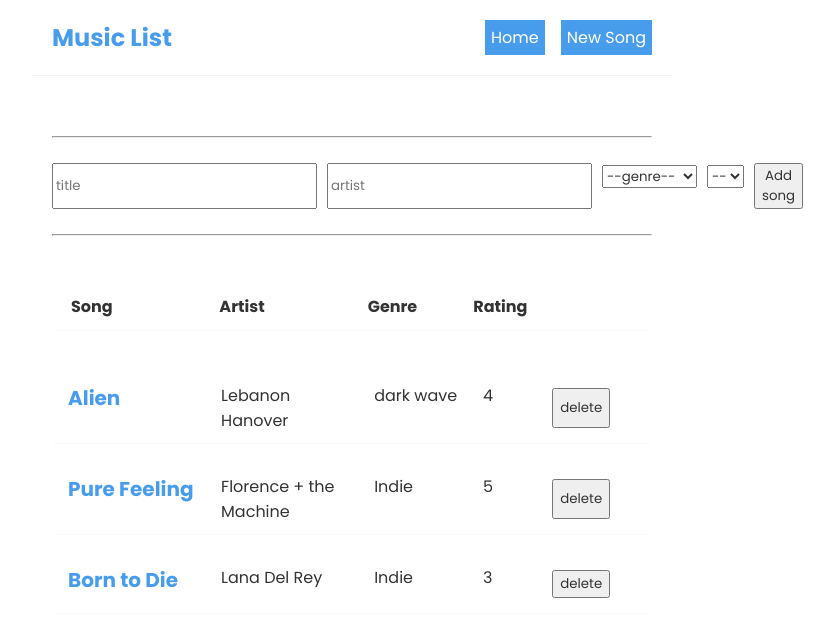
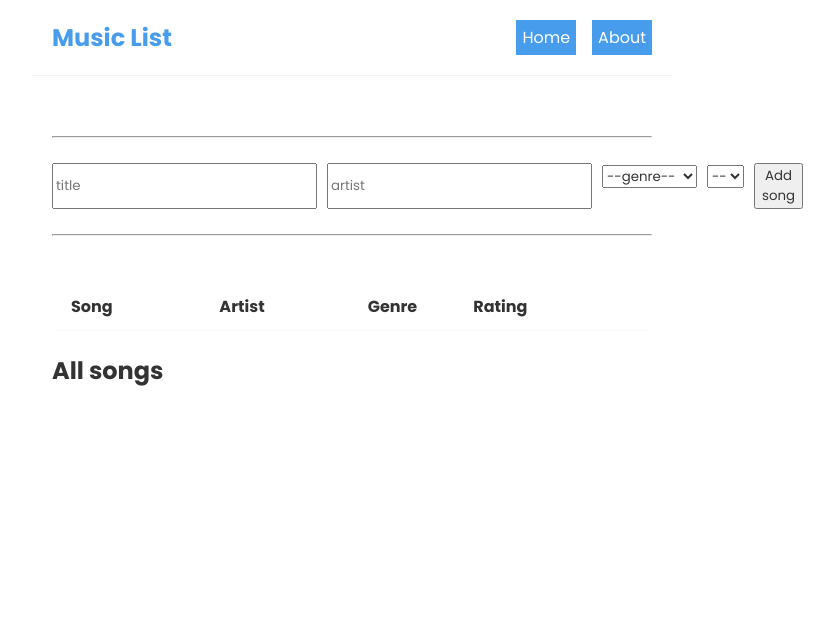
Before and after one commit to EyelidSilver/Aitalina_Kirillina-React-lil-playlist, a React (Create React App) app: page / in a window 1280 px wide. Shown: the top 636 px of the page, without its empty margins (288-1122 px from the left). Built offline with nearby package versions, Linux system fonts and the light colour scheme; the HTML template or start-up script is replaced by a standard one.

Commit message:
added router

```diff
--- a/package.json
+++ b/package.json
@@ -8,6 +8,7 @@
     "@testing-library/user-event": "^12.1.10",
     "react": "^17.0.2",
     "react-dom": "^17.0.2",
+    "react-router-dom": "^5.2.0",
     "react-scripts": "4.0.3",
     "web-vitals": "^1.0.1"
   },
--- /dev/null
+++ b/src/About.js
@@ -0,0 +1,7 @@
+const About = () => {
+    return ( <div className="about">
+        <h2>About Us</h2>
+    </div> );
+}
+
+export default About;
--- a/src/App.js
+++ b/src/App.js
@@ -1,14 +1,25 @@
 import NavBar from "./NavBar";
 import Home from "./Home";
+import About from "./About";
+import { BrowserRouter as Router, Route, Switch } from "react-router-dom";
 
 function App() {
   return (
-    <div className="App">
-      <NavBar />
-      <div className="content">
-        <Home />
+    <Router>
+      <div className="App">
+        <NavBar />
+        <div className="content">
+          <Switch>
+            <Route exact path="/">
+              <Home />
+            </Route>
+            <Route path="/about">
+              <About />
+            </Route>
+          </Switch>
+        </div>
       </div>
-    </div>
+    </Router>
   );
 }
 
--- a/src/Home.js
+++ b/src/Home.js
@@ -1,34 +1,31 @@
-import {
-  useState,
-  // useEffect
-} from "react";
+import { useState } from "react";
 import SongList from "./SongList";
 import NewSongForm from "./NewSongForm";
 import CategoriesTable from "./CategoriesTable";
 
 const Home = () => {
   const [songs, setSongs] = useState([
-    {
-      title: "Alien",
-      artist: "Lebanon Hanover",
-      genre: "dark wave",
-      rating: "4",
-      id: 1,
-    },
-    {
-      title: "Pure Feeling",
-      artist: "Florence + the Machine",
-      genre: "Indie",
-      rating: "5",
-      id: 2,
-    },
-    {
-      title: "Born to Die",
-      artist: "Lana Del Rey",
-      genre: "Indie",
-      rating: "3",
-      id: 3,
-    },
+    // {
+    //   title: "Alien",
+    //   artist: "Lebanon Hanover",
+    //   genre: "dark wave",
+    //   rating: "4",
+    //   id: 1,
+    // },
+    // {
+    //   title: "Pure Feeling",
+    //   artist: "Florence + the Machine",
+    //   genre: "Indie",
+    //   rating: "5",
+    //   id: 2,
+    // },
+    // {
+    //   title: "Born to Die",
+    //   artist: "Lana Del Rey",
+    //   genre: "Indie",
+    //   rating: "3",
+    //   id: 3,
+    // },
   ]);
 
   const handleDelete = (id) => {
@@ -70,15 +67,11 @@
         artist: artist,
         genre: genre,
         rating: rating,
-        id: Math.random() * 1000,
+        id: id,
       },
     ]);
     emptyStates();
   };
-
-  //   useEffect(() => {
-  //     console.log("use effect");
-  //   }, [songs.title]);
 
   return (
     <div className="home">
--- a/src/NavBar.js
+++ b/src/NavBar.js
@@ -1,10 +1,12 @@
+import { Link } from "react-router-dom";
+
 const NavBar = () => {
   return (
     <nav className="navbar">
       <h1>Music List</h1>
       <div className="links">
-        <a href="/">Home</a>
-        <a href="/create">New Song</a>
+        <Link to="/">Home</Link>
+        <Link to="/about">About</Link>
       </div>
     </nav>
   );
--- a/src/SongList.js
+++ b/src/SongList.js
@@ -1,7 +1,7 @@
 const SongList = ({ songs, title, handleDelete }) => {
   return (
     <div className="song-list">
-      {/* <h2>{title}</h2> */}
+      <h2>{title}</h2>
       {songs.map((song) => (
         <div className="song-preview" key={song.id}>
           <h2>{song.title}</h2>
```
Also changed, not shown: 2 other files (tests, documents, lock files or other folders).
